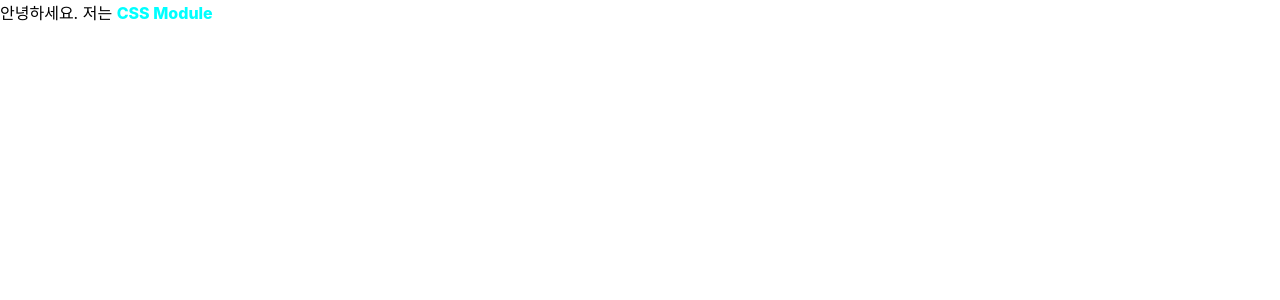
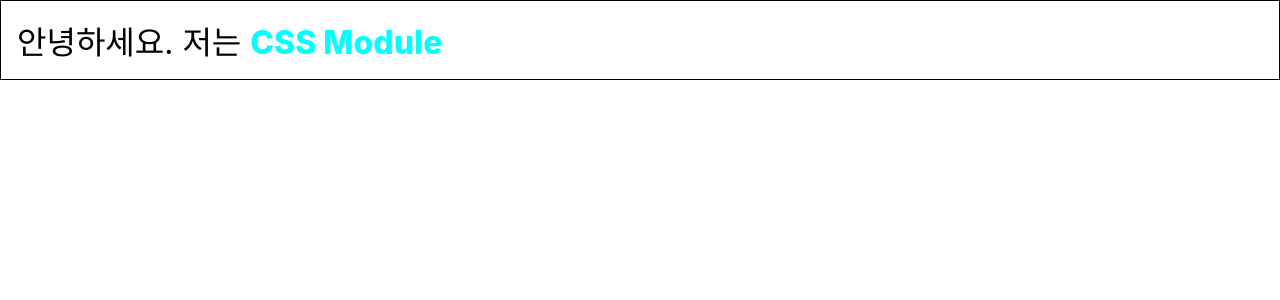
Before and after one commit to Opdata/styled_react_self, a React app in the folder styling-react/: page / in a window 1280 px wide. Shown: the top 300 px of the page. Built offline with nearby package versions, Linux system fonts and the light colour scheme.

Commit message:
[test] CSSModule 여러 클래스 적용 테스트

```diff
--- a/styling-react/src/CSSModule.js
+++ b/styling-react/src/CSSModule.js
@@ -3,7 +3,7 @@
 
 const CSSModule = () => {
   return (
-    <div className={styles.wrapeer}>
+    <div className={`${styles.wrapper} ${styles.inverted}`}>
       안녕하세요. 저는 <span className="something">CSS Module</span>
     </div>
   );
--- a/styling-react/src/CSSModule.module.css
+++ b/styling-react/src/CSSModule.module.css
@@ -5,6 +5,12 @@
   font-size: 2rem;
 }
 
+.inverted {
+  color: black;
+  background: white;
+  border: 1px solid black;
+}
+
 /* 글로벌 css를 작성하고 싶다면 아래와 같이  */
 :global .something {
   font-weight: 800;
```
